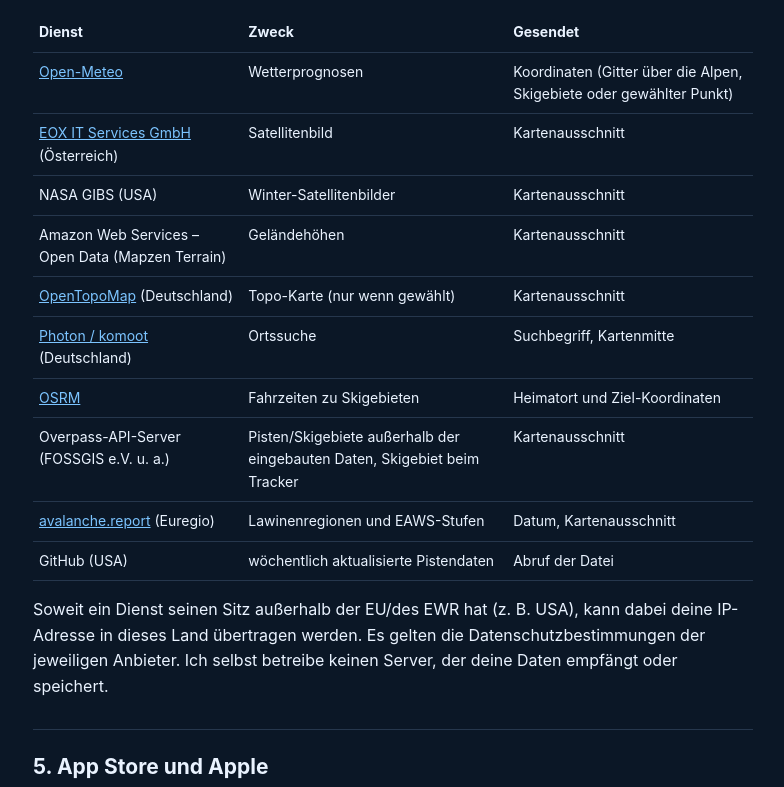
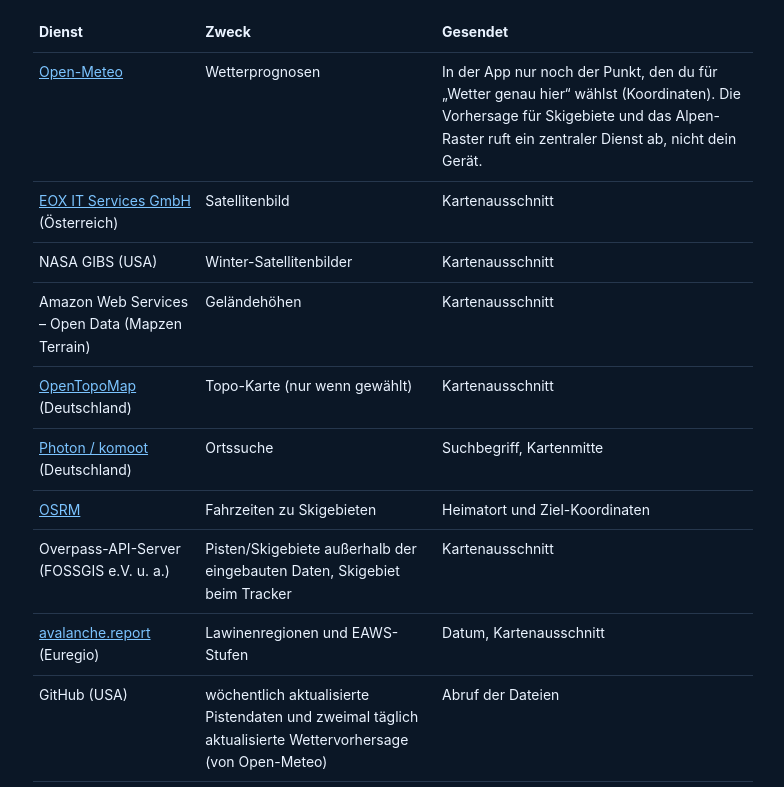
Before and after one commit to lasselemmer2/skiradar, a plain HTML site: page datenschutz.html in a window 1280 px wide. Shown: the part 1378-2165 px from the top of the page, without its empty margins (247-1031 px from the left). Drawn offline with Linux system fonts and the light colour scheme.

Commit message:
Datenschutz: zentrales Wetterpaket über GitHub erwähnt
Co-Authored-By: Claude Opus 5.5 <noreply@anthropic.com>
Claude-Session: https://claude.ai/code/session_01HXNeWFxmXr1ajPUBvTHSCB

```diff
--- a/datenschutz.html
+++ b/datenschutz.html
@@ -22,7 +22,7 @@ li{margin:4px 0}
 <h2>4. Abruf von Daten bei Drittanbietern</h2>
 <p>Für Karte, Wetter, Suche und Routen ruft die App Inhalte direkt bei folgenden Diensten ab. Technisch bedingt erhalten diese dabei deine <b>IP-Adresse</b>, Geräte-/Browserinformationen (User-Agent) und den Inhalt der Anfrage, also <b>Koordinaten bzw. Kartenausschnitte</b> (z. B. für das Wetter an deinem Standort) oder deinen <b>Suchbegriff</b>. Die App sendet keine Namen, Konten oder Gerätekennungen mit. Rechtsgrundlage ist Art. 6 Abs. 1 lit. b DSGVO (Bereitstellung der von dir genutzten Funktion) bzw. Art. 6 Abs. 1 lit. f DSGVO (berechtigtes Interesse an einer funktionierenden Karte).</p>
 <table><tr><th>Dienst</th><th>Zweck</th><th>Gesendet</th></tr>
-<tr><td><a href="https://open-meteo.com/en/terms">Open-Meteo</a></td><td>Wetterprognosen</td><td>Koordinaten (Gitter über die Alpen, Skigebiete oder gewählter Punkt)</td></tr>
+<tr><td><a href="https://open-meteo.com/en/terms">Open-Meteo</a></td><td>Wetterprognosen</td><td>In der App nur noch der Punkt, den du für „Wetter genau hier“ wählst (Koordinaten). Die Vorhersage für Skigebiete und das Alpen-Raster ruft ein zentraler Dienst ab, nicht dein Gerät.</td></tr>
 <tr><td><a href="https://eox.at">EOX IT Services GmbH</a> (Österreich)</td><td>Satellitenbild</td><td>Kartenausschnitt</td></tr>
 <tr><td>NASA GIBS (USA)</td><td>Winter-Satellitenbilder</td><td>Kartenausschnitt</td></tr>
 <tr><td>Amazon Web Services – Open Data (Mapzen Terrain)</td><td>Geländehöhen</td><td>Kartenausschnitt</td></tr>
@@ -31,7 +31,7 @@ li{margin:4px 0}
 <tr><td><a href="https://project-osrm.org">OSRM</a></td><td>Fahrzeiten zu Skigebieten</td><td>Heimatort und Ziel-Koordinaten</td></tr>
 <tr><td>Overpass-API-Server (FOSSGIS e.V. u. a.)</td><td>Pisten/Skigebiete außerhalb der eingebauten Daten, Skigebiet beim Tracker</td><td>Kartenausschnitt</td></tr>
 <tr><td><a href="https://avalanche.report">avalanche.report</a> (Euregio)</td><td>Lawinenregionen und EAWS-Stufen</td><td>Datum, Kartenausschnitt</td></tr>
-<tr><td>GitHub (USA)</td><td>wöchentlich aktualisierte Pistendaten</td><td>Abruf der Datei</td></tr></table>
+<tr><td>GitHub (USA)</td><td>wöchentlich aktualisierte Pistendaten und zweimal täglich aktualisierte Wettervorhersage (von Open-Meteo)</td><td>Abruf der Dateien</td></tr></table>
 <p>Soweit ein Dienst seinen Sitz außerhalb der EU/des EWR hat (z. B. USA), kann dabei deine IP-Adresse in dieses Land übertragen werden. Es gelten die Datenschutzbestimmungen der jeweiligen Anbieter. Ich selbst betreibe keinen Server, der deine Daten empfängt oder speichert.</p>
 <h2>5. App Store und Apple</h2>
 <p>Beim Herunterladen und bei Updates verarbeitet Apple Daten nach der <a href="https://www.apple.com/de/legal/privacy/">Datenschutzrichtlinie von Apple</a>. Wenn du in iOS „Mit App-Entwicklern teilen“ aktiviert hast, erhalte ich von Apple anonymisierte Absturzberichte und Nutzungsstatistiken.</p>
```
